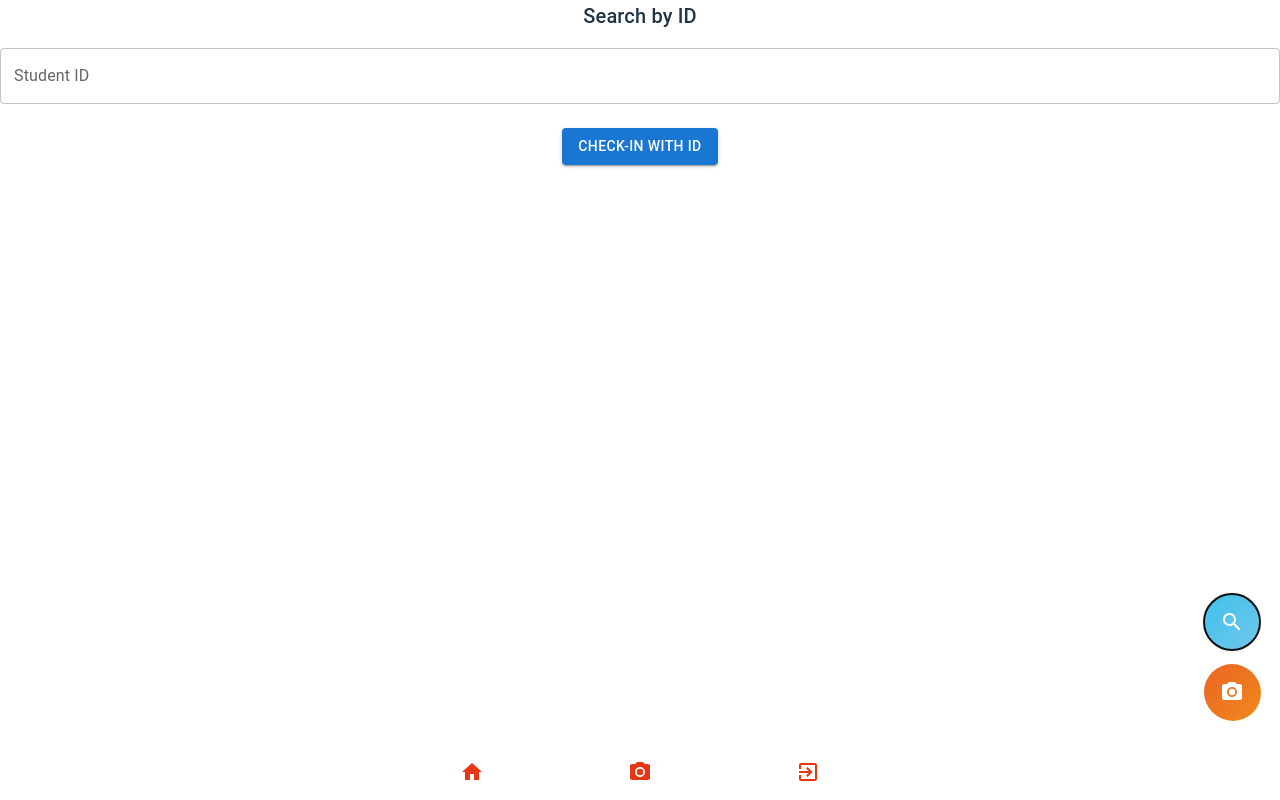
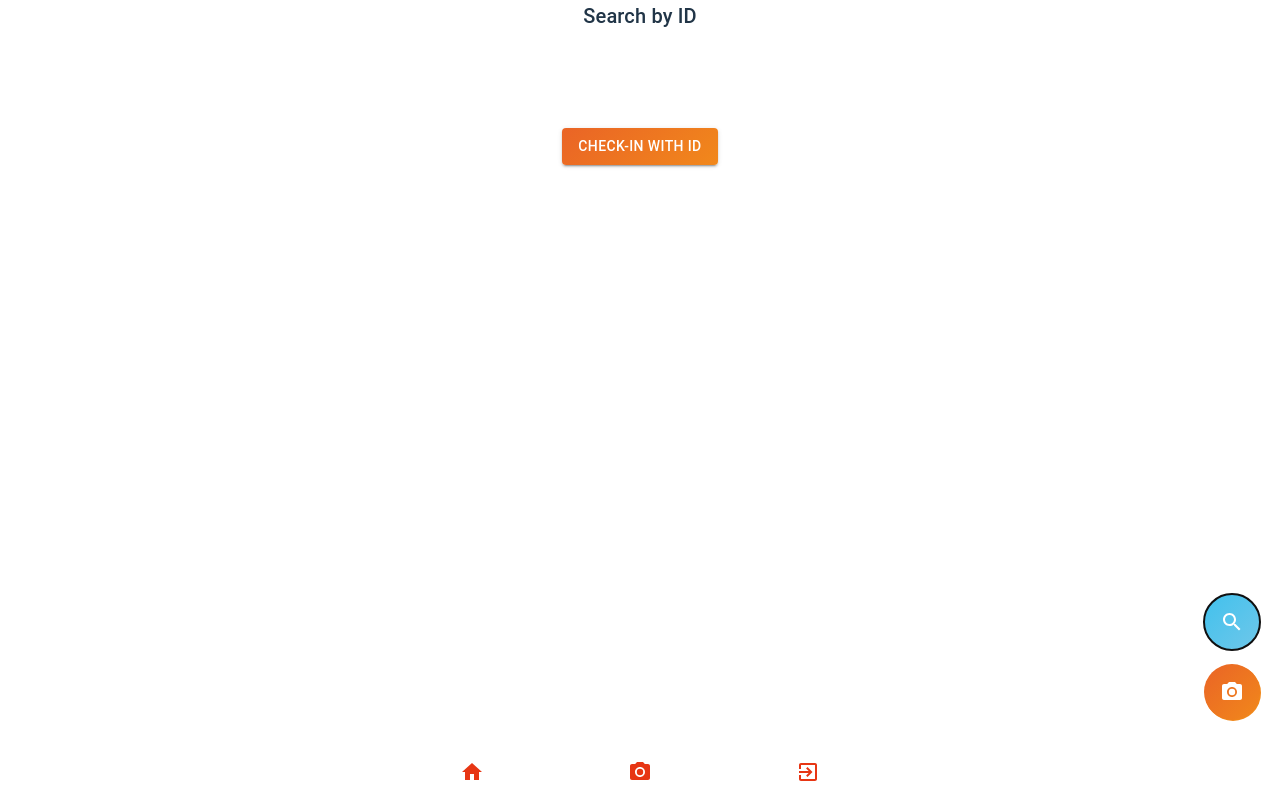
Before and after one commit to khoaphamtan2311/QR-scanner, a React (Vite) app: page /check-in in a window 1280 px wide. Both pictures are taken after a click on the button 1232 px from the left and 622 px from the top of the page. Built offline with nearby package versions, Linux system fonts and the light colour scheme.

Commit message:
designUI

```diff
--- a/src/pages/CheckInPage.jsx
+++ b/src/pages/CheckInPage.jsx
@@ -111,12 +111,37 @@ function CheckInPage({ showScanner, showSearch }) {
             onChange={handleInputChange}
             fullWidth
             margin="normal"
+            sx={{
+              "& .MuiOutlinedInput-root": {
+                "& fieldset": {
+                  borderColor: "#fff", // Default border color
+                },
+                "&:hover fieldset": {
+                  borderColor: "#fff", // Border color on hover
+                },
+                "&.Mui-focused fieldset": {
+                  borderWidth: "2px", // Increase border width on focus
+                  borderImage:
+                    "linear-gradient(-225deg, #ea6426 0%, #f1881b 100%) 1", // Gradient border on focus
+                },
+              },
+              "& .MuiInputLabel-root": {
+                color: "#fff", // Label color
+              },
+              "& .MuiInputLabel-root.Mui-focused": {
+                color: "#fff", // Label color on focus
+              },
+            }}
           />
           <Button
             variant="contained"
-            color="primary"
             onClick={handleCheckInClick}
-            sx={{ marginTop: 2 }}
+            sx={{
+              marginTop: 2,
+              backgroundColor: "transparent",
+              backgroundImage:
+                "linear-gradient(-225deg, #ea6426 0%, #f1881b 100%)",
+            }}
           >
             Check-In with ID
           </Button>
--- a/src/pages/NewCheckOutPage.jsx
+++ b/src/pages/NewCheckOutPage.jsx
@@ -93,8 +93,8 @@ function CheckOutPage({ showScanner, showSearch }) {
       )}
 
       {showSearch && (
-        <div>
-          <Typography variant="h6">Search by Student ID</Typography>
+        <div style={{ padding: "auto 30px" }}>
+          <Typography variant="h6">Search by ID</Typography>
           <TextField
             label="Student ID"
             variant="outlined"
@@ -102,12 +102,37 @@ function CheckOutPage({ showScanner, showSearch }) {
             onChange={handleInputChange}
             fullWidth
             margin="normal"
+            sx={{
+              "& .MuiOutlinedInput-root": {
+                "& fieldset": {
+                  borderColor: "#fff", // Default border color
+                },
+                "&:hover fieldset": {
+                  borderColor: "#fff", // Border color on hover
+                },
+                "&.Mui-focused fieldset": {
+                  borderWidth: "2px", // Increase border width on focus
+                  borderImage:
+                    "linear-gradient(-225deg, #41c1ed 0%, #6fc7e9 100%) 1", // Gradient border on focus
+                },
+              },
+              "& .MuiInputLabel-root": {
+                color: "#fff", // Label color
+              },
+              "& .MuiInputLabel-root.Mui-focused": {
+                color: "#fff", // Label color on focus
+              },
+            }}
           />
           <Button
             variant="contained"
             color="primary"
             onClick={handleCheckOutClick}
-            sx={{ marginTop: 2 }}
+            sx={{
+              marginTop: 2,
+              backgroundImage:
+                "linear-gradient(-225deg, #41c1ed 0%, #6fc7e9 100%)",
+            }}
           >
             Check-Out with ID
           </Button>
```
Also changed, not shown: 1 other file (tests, documents, lock files or other folders).
